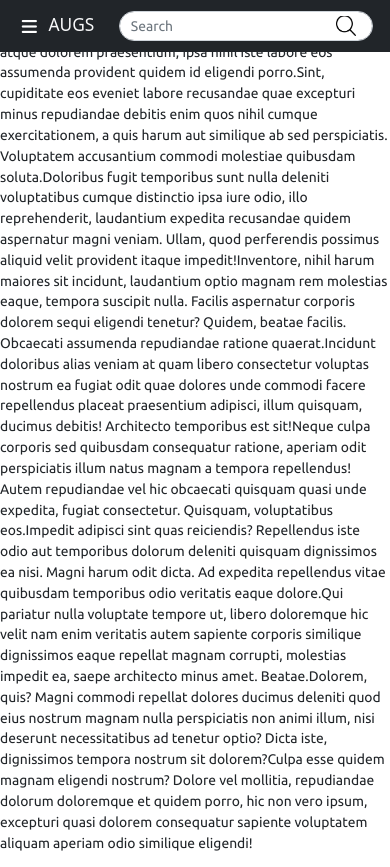
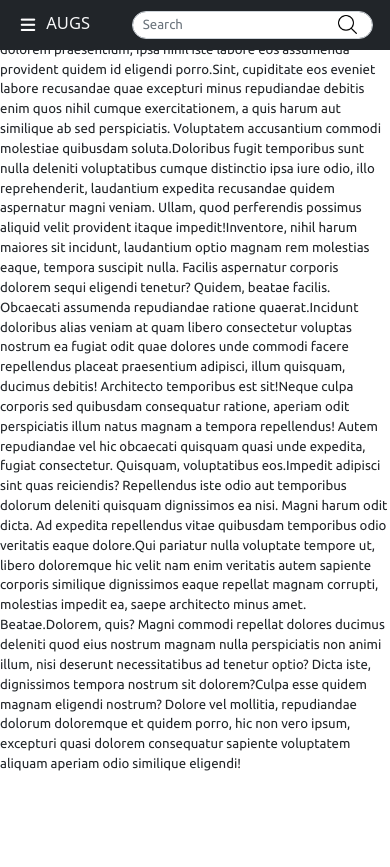
Before and after one commit to mdarbaz98/augs, a PHP site: page /header.html in a window 390 px wide. After the commit the page ends 771 px from the top, so only its background shows below. Run offline with PHP 8.4, Linux system fonts and the light colour scheme; some libraries are stand-ins or nearby versions.

Commit message:
good to go

```diff
--- a/css/pages/header.css
+++ b/css/pages/header.css
@@ -24,7 +24,7 @@ html {
 }
 @media only screen and (max-width: 600px) {
   html {
-    font-size: 86.75%;
+    font-size: 82.75%;
   }
 }
 @media only screen and (min-width: 1800px) {
--- a/css/style.css
+++ b/css/style.css
@@ -24,7 +24,7 @@ html {
 }
 @media only screen and (max-width: 600px) {
   html {
-    font-size: 86.75%;
+    font-size: 82.75%;
   }
 }
 @media only screen and (min-width: 1800px) {
--- a/scss/base/_reset.scss
+++ b/scss/base/_reset.scss
@@ -17,10 +17,7 @@ html{
         font-size: 70%;
     }
     @include mediaScreen(phone){
-        font-size: 86.75%;
-        p{
-            // font-size: 1.3rem;
-        }
+        font-size: 82.75%;
     }
     @include mediaScreen(desktop){
         font-size: 75%;
```
